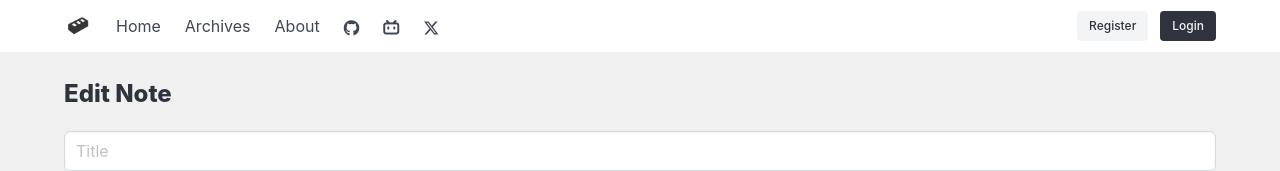
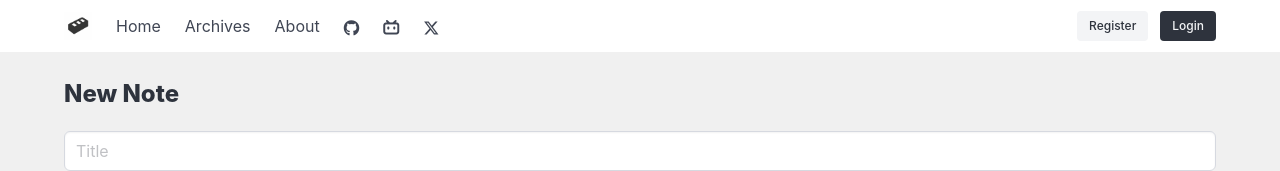
Before and after one commit to Littlebanbrick/my-blog, a React (Vite) app in the folder my-blog-frontend/: page /study-notes/new in a window 1280 px wide. Shown: the top 171 px of the page. Built offline with nearby package versions, Linux system fonts and the light colour scheme; no server answers.

Commit message:
fix bugs in study note creation

```diff
--- a/my-blog-frontend/src/components/NoteEditor.jsx
+++ b/my-blog-frontend/src/components/NoteEditor.jsx
@@ -5,7 +5,7 @@ const API_BASE = 'http://localhost:8000/api';
 
 function NoteEditor() {
   const { id } = useParams();
-  const isEditing = id !== 'new';
+  const isEditing = id !== undefined && id !== 'new';
   const [title, setTitle] = useState('');
   const [content, setContent] = useState('');
   const [loading, setLoading] = useState(false);
```
